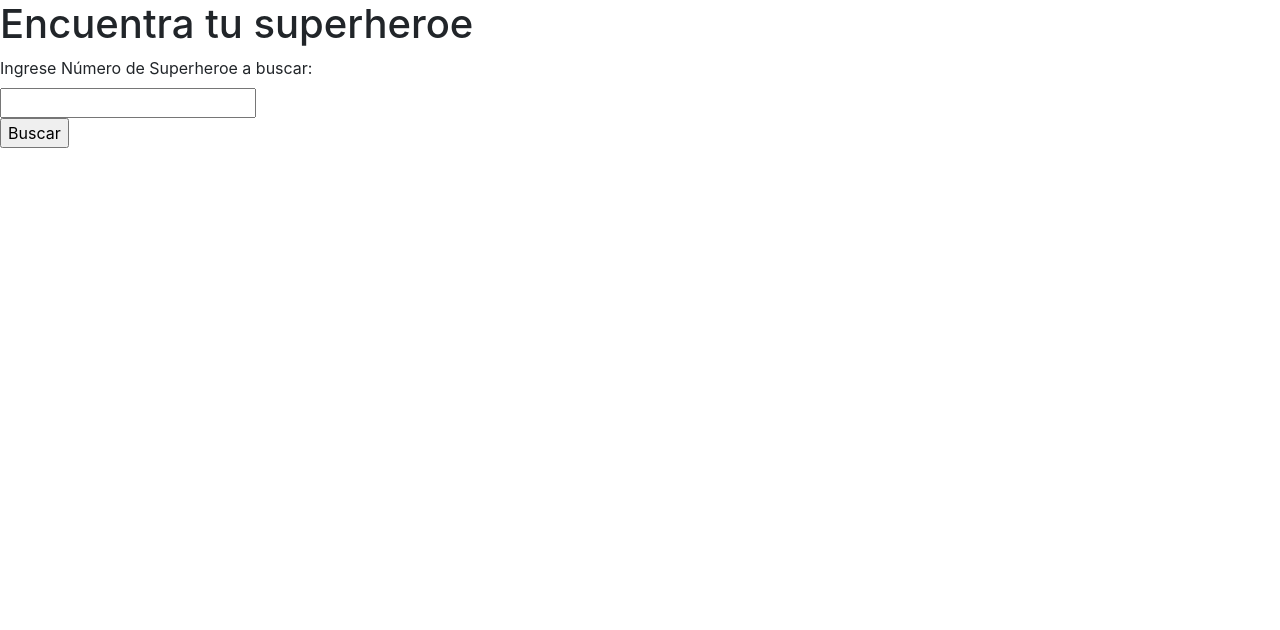
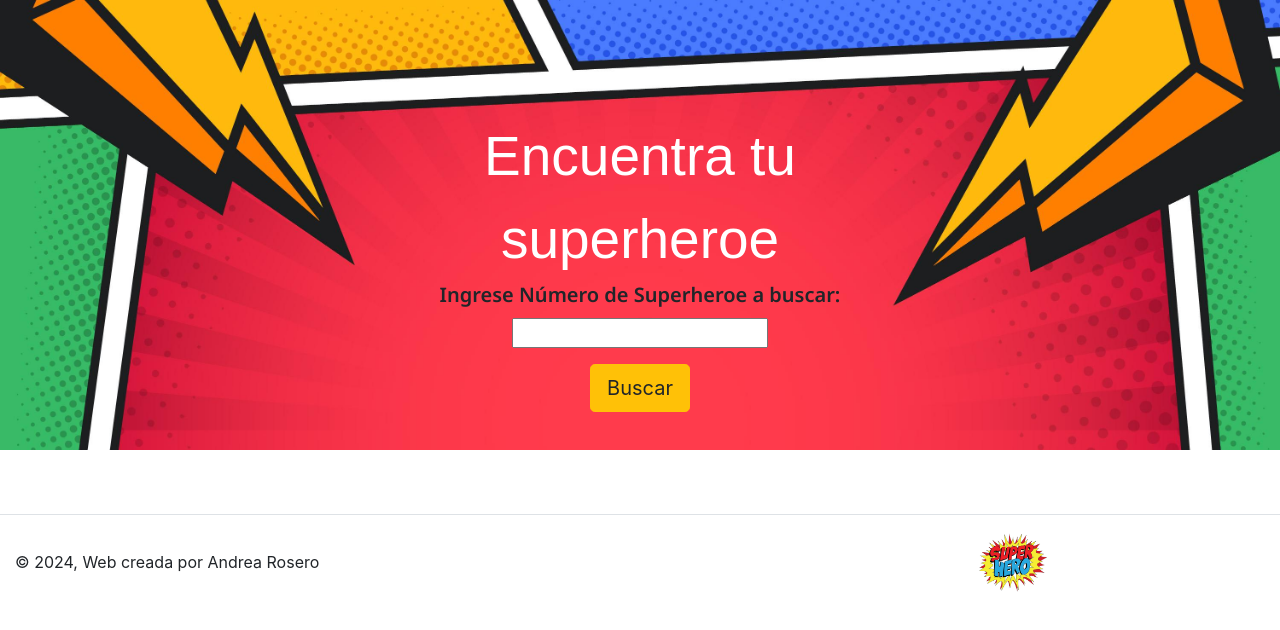
Before and after one commit to andreaendigital/superheroapi, a plain HTML site: page index.html in a window 1280 px wide. Drawn offline with nearby package versions, Linux system fonts and the light colour scheme; a web font is replaced by a local one.

Commit message:
agregué header, inicié trabajo en bootstrap y agregué footer

```diff
--- /dev/null
+++ b/assets/css/style.css
@@ -0,0 +1,30 @@
+body {
+  margin: 0;
+  padding: 0;
+}
+
+/* .ruslan-display-regular {
+  font-family: "Ruslan Display", sans-serif;
+  font-weight: 400;
+  font-style: normal;
+} */
+
+header {
+  background-image: url("../img/banner1.jpg");
+  background-repeat: no-repeat;
+  background-size: cover;
+  min-height: 450px;
+  padding-top: 9%;
+}
+
+.titulo {
+  /* padding-top: 10%; */
+  font-family: "Ruslan Display", sans-serif;
+  font-size: 55px;
+}
+
+label {
+  font-size: 20px;
+  font-family: "Noto Sans", sans-serif;
+  font-weight: 600;
+}
--- a/index.html
+++ b/index.html
@@ -3,37 +3,71 @@
   <head>
     <meta charset="UTF-8" />
     <meta name="viewport" content="width=device-width, initial-scale=1.0" />
+    <link rel="preconnect" href="https://fonts.googleapis.com" />
+    <link rel="preconnect" href="https://fonts.gstatic.com" crossorigin />
+    <link
+      href="https://fonts.googleapis.com/css2?family=Anta&family=Noto+Sans:wght@300;400;600&family=Ruslan+Display&display=swap"
+      rel="stylesheet"
+    />
+
     <!-- BOOTSTRAP  -->
-
     <link
       rel="stylesheet"
       href="https://cdn.jsdelivr.net/npm/bootstrap@4.3.1/dist/css/bootstrap.min.css"
       integrity="sha384-ggOyR0iXCbMQv3Xipma34MD+dH/1fQ784/j6cY/iJTQUOhcWr7x9JvoRxT2MZw1T"
       crossorigin="anonymous"
     />
-
+    <link rel="stylesheet" href="./assets/css/style.css" />
     <title>SuperHeroes</title>
   </head>
 
   <body>
-    <h1>Encuentra tu superheroe</h1>
+    <header class="text-center">
+      <div class="titulo text-white">
+        <p class="m-0 p-0 1h-1">Encuentra tu</p>
+        <p class="m-0 p-0">superheroe</p>
+      </div>
+
       <!-- formulario basico en html  -->
       <form id="formulario">
         <label>Ingrese Número de Superheroe a buscar:</label><br />
         <input type="text" id="idSuperHeroe" /><br />
-      <input type="submit" value="Buscar" />
+        <input
+          type="submit"
+          value="Buscar"
+          class="mt-3 btn btn-warning btn-lg"
+        />
       </form>
+    </header>
 
+    <!-- Sección de Resultados  -->
+
+    <main class="resultados d-flex h-auto">
       <!-- tarjeta en html  -->
-    <section class="resultados">
-      <div id="cardContainer" class="mt-3 col-6">
+      <div id="cardContainer" class="mt-3 col-6 h-auto d-inline-block">
         <!-- Aquí se mostrará la tarjeta -->
       </div>
-
-      <div id="Grafico" class="mt-3 col-6" style="height: 300px; width: 100%">
+      <!-- Grafico con Estadisticas de Poderes -->
+      <div id="Grafico" class="mt-3 col-6 h-auto d-inline-block">
         <!-- Aquí se mostrará el Gráfico -->
       </div>
-    </section>
+    </main>
+
+    <!-- Footer -->
+
+    <footer
+      class="d-flex flex-wrap justify-content-between align-items-center py-3 my-4 border-top mt-5"
+    >
+      <p class="col-5 mb-0 text-body-secondary">
+        &copy; 2024, Web creada por Andrea Rosero
+      </p>
+
+      <div
+        class="col-5 d-flex align-items-center justify-content-center mb-3 mb-md-0 me-md-auto link-body-emphasis text-decoration-none"
+      >
+        <img src="./assets/img/sh2.jpg" width="70px" />
+      </div>
+    </footer>
 
     <!-- Script jquery -->
     <script
```
Also changed, not shown: assets/js/script.js (+3 -16 lines), assets/img/banner1.jpg (added). Lines whose indentation alone changed are shown as unchanged.
